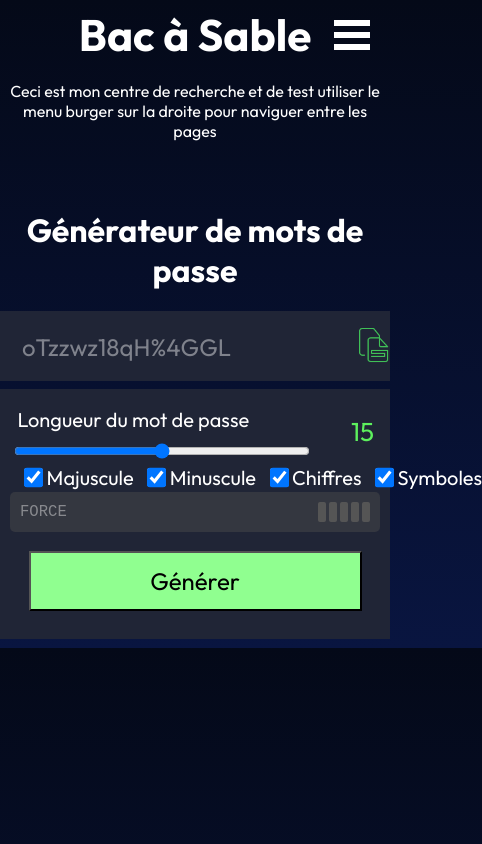
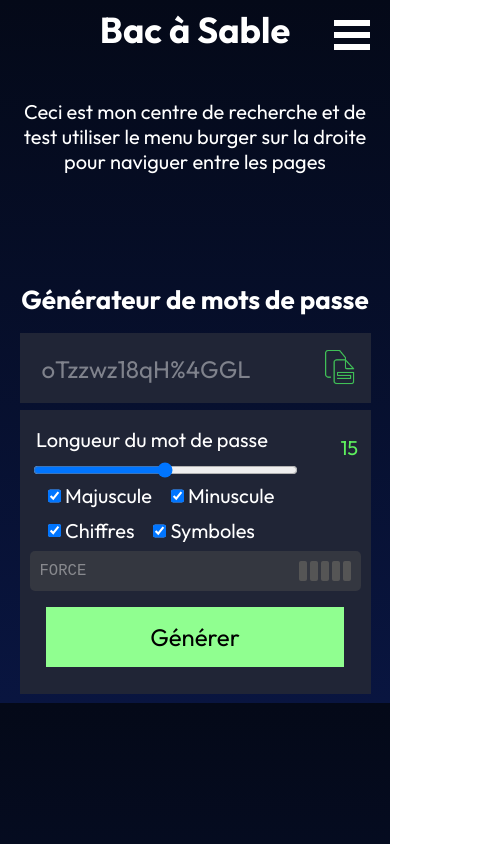
Before and after one commit to FarCodeFR/Tools-Box, a React (Vite) app: page /generator in a window 390 px wide. Shown: the whole page, 482 px wide, since content can reach past the window. Built offline with nearby package versions, Linux system fonts and the light colour scheme.

Commit message:
Fix responsive Chrome

```diff
--- a/src/App.css
+++ b/src/App.css
@@ -97,11 +97,13 @@ button {
 	text-align: center;
 }
 
-@media screen and (max-width: 430px) {
+@media screen and (max-width: 730px) {
 	.navigation-menu > h1 {
 		padding: 3px;
+		font-size: 36px;
 	}
 	.container-text-home {
-		font-size: 16px;
+		font-size: 20px;
+		padding: 20px;
 	}
 }
--- a/src/pages/Generator/Generator.tsx
+++ b/src/pages/Generator/Generator.tsx
@@ -106,7 +106,7 @@ function Generator() {
 		<main className={`container-generator-main ${visible ? "visible" : ""}`}>
 			<h1>Générateur de mots de passe</h1>
 			<div className="input-with-button">
-				<input type="text" value={password} />
+				<input type="text" value={password} readOnly />
 				<button type="button" onClick={handleCopy}>
 					<img src="images/copy.png" alt="" />
 				</button>
@@ -116,10 +116,8 @@ function Generator() {
 				<input
 					type="range"
 					id="Length"
-					onChange={(e) => {
-						handleChange(e);
-						generatePassword();
-					}}
+					value={lengthPassword}
+					onChange={handleChange}
 					name="longeur"
 					min="0"
 					max="30"
--- a/src/pages/Generator/generator.css
+++ b/src/pages/Generator/generator.css
@@ -69,9 +69,6 @@
 	transition-delay: 0.7s;
 }
 
-.container-generator-main.visible > .container-generator > .button-generator {
-	transition-delay: 0.8s;
-}
 /* ? End animation */
 
 .input-with-button {
@@ -155,7 +152,6 @@ input[type="checkbox"] {
 	font-size: 1.2em;
 	font-weight: bold;
 	color: #c0c0c0;
-	justify-content: center;
 	margin-left: 50%;
 	margin-right: 10%;
 }
@@ -188,37 +184,41 @@ input[type="checkbox"] {
 	width: 90%;
 	height: 60px;
 	cursor: pointer;
+	border: none;
 	background: rgb(144, 255, 144);
 }
 .button-generator:hover {
 	opacity: 80%;
 }
 
-@media screen and (max-width: 430px) and (device-height: 932px) {
+@media screen and (max-width: 730px) {
 	.container-generator-main {
 		width: 90%;
 		& h1 {
-			font-size: 24px;
+			font-size: 26px;
 		}
 		& .input-with-button {
-			width: 100%;
+			max-width: 100%;
 			& button {
 				left: 85%;
 			}
 		}
 		& .container-generator {
 			max-width: 100%;
+			& p {
+				font-size: 20px;
+				padding: 5px;
+			}
 		}
 		& .container-checkbox {
 			display: flex;
-			justify-content: start;
+			/* justify-content: start; */
 			flex-wrap: wrap;
 			align-items: center;
 			width: 100%;
 			& label {
-				font-size: 16px;
+				font-size: 20px;
 				margin-left: 0;
-				margin-top: 5px;
 			}
 			& div {
 				display: flex;
@@ -226,11 +226,17 @@ input[type="checkbox"] {
 				margin-bottom: 5px;
 			}
 		}
+		&.strength-indicator {
+			position: relative;
+			z-index: 1;
+		}
 		& .strength-indicator .level {
-			margin-left: 40%;
+			position: absolute;
+			z-index: 3;
 		}
 	}
-	.container-generator-main .container-checkbox input[type="checkbox"] {
+	.container-generator-main .container-checkbox,
+	input[type="checkbox"] {
 		width: 100%;
 		transform: scale(1);
 	}
@@ -245,3 +251,11 @@ input[type="checkbox"] {
 		margin-bottom: 5px;
 	}
 }
+
+/* -400px */
+
+@media screen and (max-width: 400px) {
+	.strength-indicator .level {
+		display: flex;
+	}
+}
```
